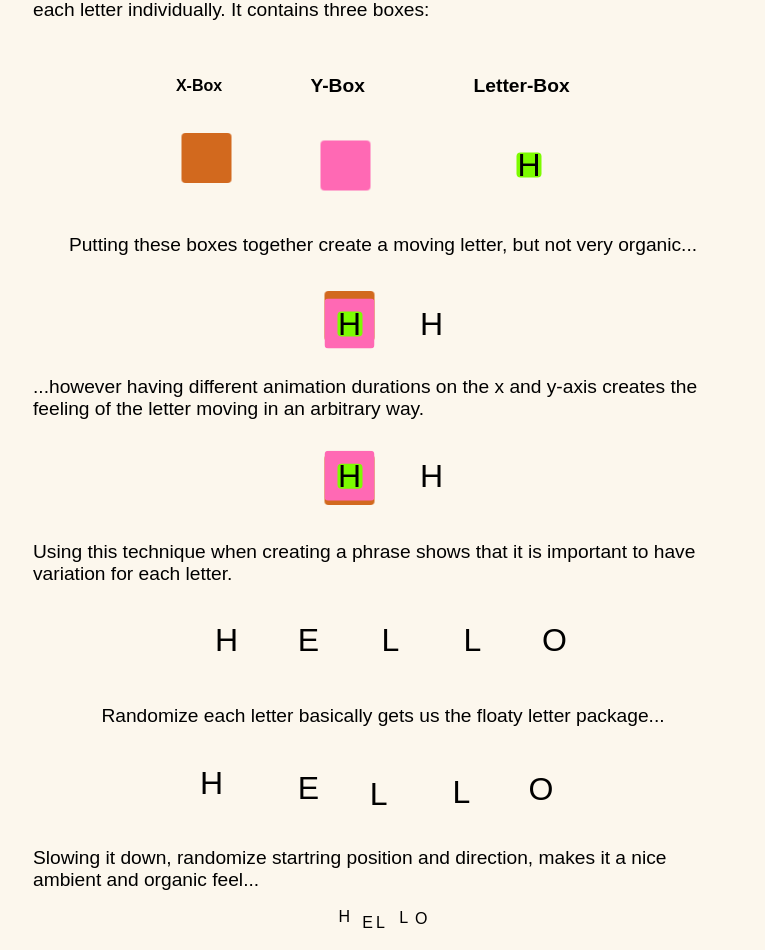
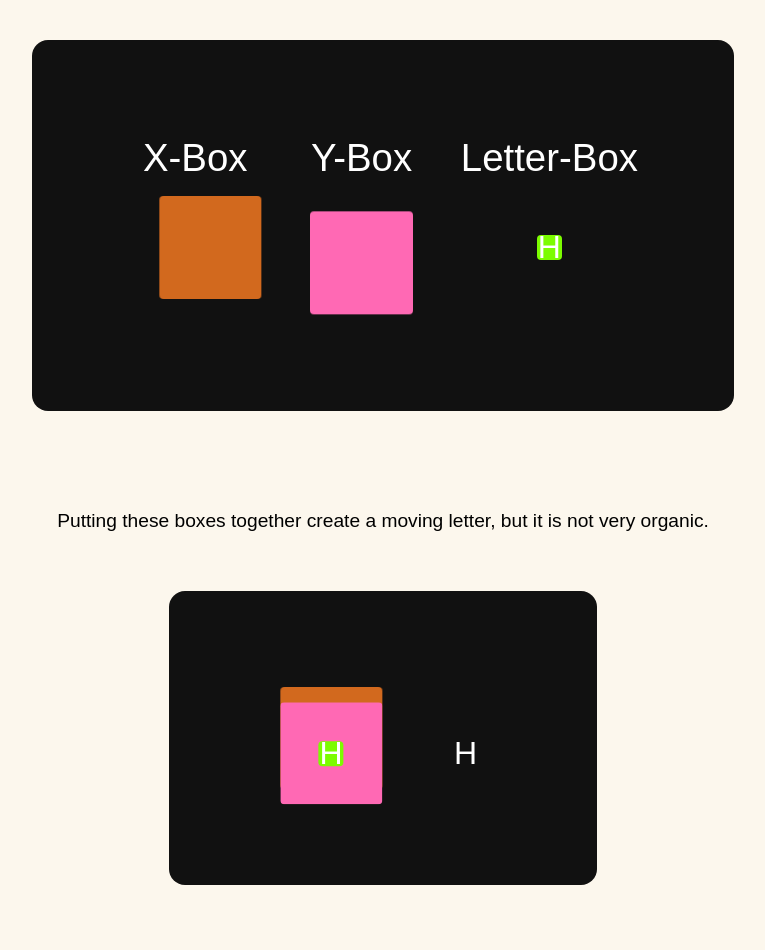
Before and after one commit to oc-developer/oc-portfolio, a React (Create React App) app: page /floaty-letter in a window 1280 px wide. Shown: the part 960-1910 px from the top of the page, without its empty margins (257-1022 px from the left). Built offline with nearby package versions, Linux system fonts and the light colour scheme.

Commit message:
Update dynamic letters

```diff
--- a/src/App.scss
+++ b/src/App.scss
@@ -27,6 +27,17 @@
 
       .article-header {
         text-align: center;
+      }
+
+      .seperator {
+        width: 30%;
+        background-color: dimgray;
+        height: 5px;
+        margin: 2em 0;
+      }
+
+      .side-note {
+        font-size: 1em;
       }
     }
 
@@ -64,9 +75,6 @@
         }
       }
     }
-
-    .article {
-    }
   }
 }
 
--- a/src/Projects/DynamicLetters/TestLetter/TestLetter.css
+++ b/src/Projects/DynamicLetters/DemoLetter/DemoLetter.scss
@@ -1,8 +1,7 @@
 .floaty-demo .demo-box {
-    width: 50px;
-    height: 50px;
+    width: 8vw;
+    height: 8vw;
     border-radius: 4px;
-    animation-duration: 1s;
     animation-iteration-count: infinite;
     animation-timing-function: ease-in-out;
     animation-direction: alternate;
--- a/src/Projects/DynamicLetters/TestLetter/TestLetter.tsx
+++ b/src/Projects/DynamicLetters/DemoLetter/DemoLetter.tsx
@@ -1,5 +1,5 @@
 import React from 'react'
-import './TestLetter.css'
+import './DemoLetter.scss'
 
 export default function DemoLetter(props: demoLetterProps) {
     const xBoxStyle: React.CSSProperties = {
--- a/src/Projects/DynamicLetters/DynamicLetters.scss
+++ b/src/Projects/DynamicLetters/DynamicLetters.scss
@@ -2,10 +2,10 @@
     .show-box {
         padding: 2em;
         font-size: 2.5em;
-        background-color: dimgray;
+        background-color: rgb(17, 17, 17);
         border-radius: 16px;
         color: white;
-        margin: 2em 0;
+        margin: 1em 0 2em 0;
     }
 }
 
--- a/src/Projects/DynamicLetters/DynamicLetters.tsx
+++ b/src/Projects/DynamicLetters/DynamicLetters.tsx
@@ -1,7 +1,7 @@
 import React, { useState } from 'react';
 import './DynamicLetters.scss'
 import FloatyLetters from '../../FloatyLetters/FloatyLetters'
-import DemoLetter from './TestLetter/TestLetter'
+import DemoLetter from './DemoLetter/DemoLetter'
 
 export default function DynamicLetters() {
     const placeholder = 'Example...'
@@ -35,38 +35,40 @@ export default function DynamicLetters() {
                     Floaty letters is based on css animation and uses an infinite loop and translates each letter individually.
                     It contains three boxes:
                     </p>
-                <div style={{ display: "flex" }}>
+                <div className="show-box" style={{ display: "flex" }}>
                     <div className="title-box">
                         <h4>X-Box</h4>
                         <DemoLetter showX={true} xDuration={1} />
                     </div>
                     <div className="title-box">
-                        <p><b>Y-Box</b></p>
+                        <h4>Y-Box</h4>
                         <DemoLetter showY={true} yDuration={1} />
                     </div>
                     <div className="title-box">
-                        <p><b>Letter-Box</b></p>
+                        <h4>Letter-Box</h4>
                         <DemoLetter letter="H" letterBg={true} />
                     </div>
                 </div>
                 <p>
-                    Putting these boxes together create a moving letter, but not very organic...
+                    Putting these boxes together create a moving letter, but it is not very organic.
                     </p>
-                <div style={{ display: "flex" }}>
+                <div className="show-box" style={{ display: "flex" }}>
                     <DemoLetter showX={true} xDuration={1} showY={true} yDuration={1} letter="H" letterBg={true} />
                     <DemoLetter letter="H" xDuration={1} yDuration={1} />
                 </div>
                 <p>
-                    ...however having different animation durations on the x and y-axis creates the feeling of the letter moving in an arbitrary way.
-                    </p>
-                <div style={{ display: "flex" }}>
+                    To make the letters feel organic we need to add randomness to the movement,
+                    we do this by giving the x and y axis different durations.
+                </p>
+                <div className="show-box" style={{ display: "flex" }}>
                     <DemoLetter showX={true} showY={true} letterBg={true} xDuration={1} yDuration={0.651} letter="H" />
                     <DemoLetter xDuration={1} yDuration={0.651} letter="H" />
                 </div>
                 <p>
-                    Using this technique when creating a phrase shows that it is important to have variation for each letter.
+                    Now the letter is not as predictable,
+                    but when each letter has the exakt same duration it becomes predictable again.
                     </p>
-                <div style={{ display: "flex" }}>
+                <div className="show-box" style={{ display: "flex" }}>
                     <DemoLetter xDuration={1} yDuration={0.651} letter="H" />
                     <DemoLetter xDuration={1} yDuration={0.651} letter="E" />
                     <DemoLetter xDuration={1} yDuration={0.651} letter="L" />
@@ -74,18 +76,20 @@ export default function DynamicLetters() {
                     <DemoLetter xDuration={1} yDuration={0.651} letter="O" />
                 </div>
                 <p>Randomize each letter basically gets us the floaty letter package...</p>
-                <div style={{ display: "flex" }}>
+                <div className="show-box" style={{ display: "flex" }}>
                     <DemoLetter xDuration={randDuration()} yDuration={randDuration()} letter="H" />
                     <DemoLetter xDuration={1} yDuration={randDuration()} letter="E" />
                     <DemoLetter xDuration={randDuration()} yDuration={randDuration()} letter="L" />
                     <DemoLetter xDuration={randDuration()} yDuration={randDuration()} letter="L" />
                     <DemoLetter xDuration={randDuration()} yDuration={randDuration()} letter="O" />
                 </div>
-                <p>Slowing it down, randomize startring position and direction, makes it a nice ambient and organic feel...</p>
-                <FloatyLetters maxDuration={15} minDuration={5} phrase="HELLO" />
-
+                <p>Slowing it down, randomize startring position and direction,
+                    makes it a nice ambient and organic feel.</p>
+                <div className="show-box" style={{ fontSize: '2rem' }}>
+                    <FloatyLetters maxDuration={15} minDuration={5} phrase="HELLO" />
+                </div>
+                <div className="seperator"></div>
                 <h4>Try it yourself*:</h4>
-
                 <div className="settings">
                     <input className="dynamic-text-input" type="text" placeholder={placeholder} value={phrase} onChange={e => setPhrase(e.target.value)} />
                     <br />
@@ -97,8 +101,12 @@ export default function DynamicLetters() {
                         setSpeed(Math.exp(value))
                     }} />
                 </div>
-                <FloatyLetters phrase={setPhraseDefault()} maxDuration={15 / Speed} minDuration={5 / Speed} />
-                <p>* Works best on Chrome, Safari seems to optimize efficiency and behaves badly.</p>
+                <div className="show-box">
+                    <FloatyLetters phrase={setPhraseDefault()} maxDuration={15 / Speed} minDuration={5 / Speed} />
+                </div>
+                <p className="side-note">* Works best on Chrome, Safari seems to optimize efficiency and behaves badly.
+                I still have a few bugs that needs to be take care of before I can publish it to npm.
+                </p>
             </div>
         </div>
     )
--- a/src/index.css
+++ b/src/index.css
@@ -39,6 +39,13 @@ h3 {
   cursor: default;
 }
 
+h4 {
+  margin: 0;
+  font-weight: 400;
+  font-size: 3vw;
+  cursor: default;
+}
+
 a {
   text-decoration: none;
 }
```
